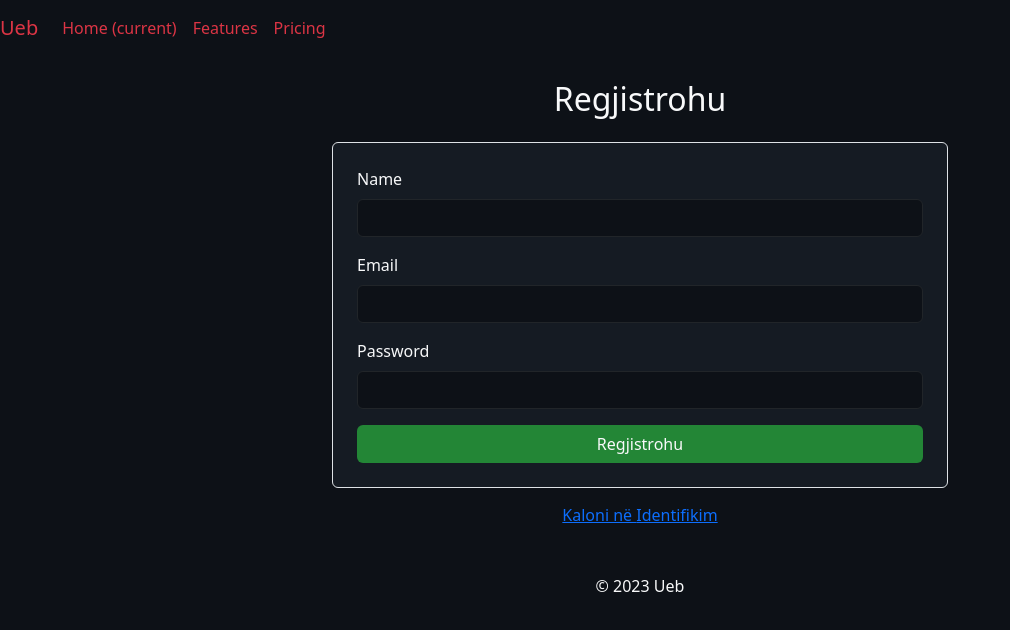
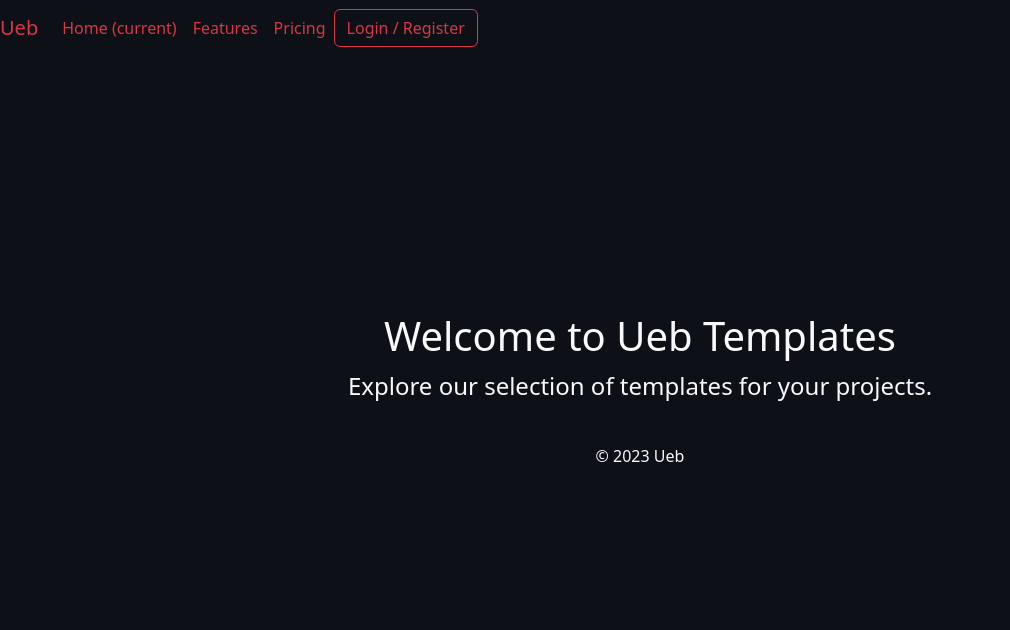
Before and after one commit to florentmuqolli/Web-API-2024, a React (Create React App) app in the folder frontend/krijimi-i-uebfaqeve-te-personalizuara/: page / in a window 1280 px wide. Shown: the top 630 px of the page, without its empty margins (0-1010 px from the left). Built offline with nearby package versions, Linux system fonts and the light colour scheme.

Commit message:
main added

```diff
--- a/frontend/krijimi-i-uebfaqeve-te-personalizuara/src/App.js
+++ b/frontend/krijimi-i-uebfaqeve-te-personalizuara/src/App.js
@@ -1,30 +1,41 @@
+// src/App.js
+import React, { useState } from 'react';
 import Header from './components/Header';
 import Footer from './components/Footer';
+import Register from './components/Register';
+import Login from './components/Login';
+import MainPage from './components/MainPage';
 import 'bootstrap/dist/js/bootstrap.bundle.min.js';
 import 'bootstrap/dist/css/bootstrap.min.css';
-import React, { useState } from 'react';
-import Register from './components/Register';
-import Login from './components/Login';
-import background from './bg.PNG'
-
 
 const App = () => {
+    const [isAuthenticating, setIsAuthenticating] = useState(false);
     const [isRegistering, setIsRegistering] = useState(true);
+
+    const handleAuthToggle = () => {
+        setIsAuthenticating(!isAuthenticating);
+    };
 
     return (
         <div style={{
             background: '#0D1117',
-            //backgroundImage: `url(${background})`,
             backgroundSize: 'cover',
             backgroundPosition: 'center',
             minHeight: '100vh'
         }}>
-            <Header />
-            {isRegistering ? <Register /> : <Login />}
-            <div className="d-flex justify-content-center align-items-center">
-            <button onClick={() => setIsRegistering(!isRegistering)} className='btn btn-link mt-2 '>
-                Kaloni në {isRegistering ? 'Identifikim' : 'Regjistrim'}
-            </button></div>
+            <Header onAuthToggle={handleAuthToggle} isAuthenticating={isAuthenticating} />
+            {isAuthenticating ? (
+                isRegistering ? <Register /> : <Login />
+            ) : (
+                <MainPage />
+            )}
+            {isAuthenticating && (
+                <div className="d-flex justify-content-center align-items-center">
+                    <button onClick={() => setIsRegistering(!isRegistering)} className="btn btn-link mt-2 text-light">
+                        Switch to {isRegistering ? 'Login' : 'Register'}
+                    </button>
+                </div>
+            )}
             <Footer />
         </div>
     );
--- a/frontend/krijimi-i-uebfaqeve-te-personalizuara/src/components/Header.js
+++ b/frontend/krijimi-i-uebfaqeve-te-personalizuara/src/components/Header.js
@@ -1,6 +1,6 @@
 import React from 'react';
 
-const Header = () => {
+const Header = ({ onAuthToggle, isAuthenticating }) => {
     return (
         <nav className="navbar navbar-expand-lg navbar-light bg-transparent">
             <a className="navbar-brand text-danger" href="#">Ueb</a>
@@ -8,7 +8,7 @@ const Header = () => {
                 <span className="navbar-toggler-icon"></span>
             </button>
             <div className="collapse navbar-collapse" id="navbarNav">
-                <ul className="navbar-nav">
+                <ul className="navbar-nav mr-auto">
                     <li className="nav-item active">
                         <a className="nav-link text-danger" href="#">Home <span className="sr-only">(current)</span></a>
                     </li>
@@ -19,6 +19,12 @@ const Header = () => {
                         <a className="nav-link text-danger" href="#">Pricing</a>
                     </li>
                 </ul>
+                <button
+                    onClick={onAuthToggle}
+                    className="btn btn-outline-danger my-2 my-sm-0"
+                >
+                    {isAuthenticating ? 'Back to Home' : 'Login / Register'}
+                </button>
             </div>
         </nav>
     );
--- /dev/null
+++ b/frontend/krijimi-i-uebfaqeve-te-personalizuara/src/components/MainPage.js
@@ -0,0 +1,12 @@
+import React from 'react';
+
+const MainPage = () => {
+    return (
+        <div className="text-center text-light" style={{ paddingTop: '20%', fontSize: '1.5rem' }}>
+            <h1>Welcome to Ueb Templates</h1>
+            <p>Explore our selection of templates for your projects.</p>
+        </div>
+    );
+};
+
+export default MainPage;
```
